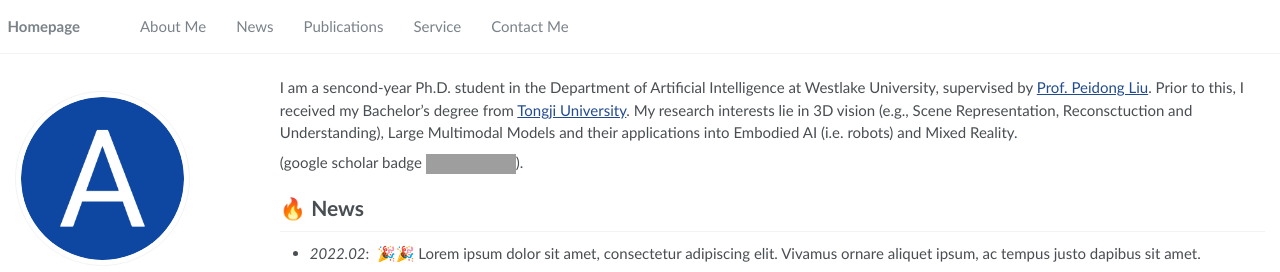
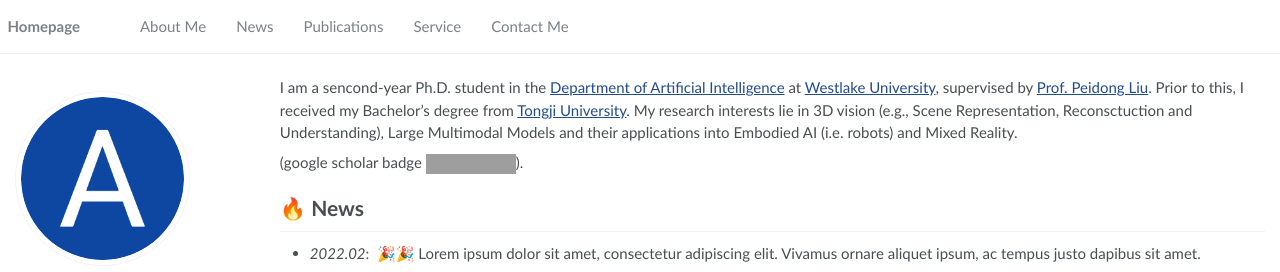
Before and after one commit to LingzheZhao/lingzhezhao.github.io, a Jekyll site: the page built from _pages/about.md, in a window 1280 px wide. Shown: the top 272 px of the page. Built offline with Jekyll 4.4.1, drawn with Linux system fonts in a browser that asks for light colours; some of the changed lines change nothing that is shown; grey boxes are pictures that could not be loaded.

Commit message:
try to fix actions, minor.

```diff
--- a/_pages/about.md
+++ b/_pages/about.md
@@ -17,7 +17,7 @@ redirect_from:
 
 <span class='anchor' id='about-me'></span>
 
-I am a sencond-year Ph.D. student in the Department of Artificial Intelligence at Westlake University, supervised by <a href='https://ethliup.github.io/'>Prof. Peidong Liu</a>. Prior to this, I received my Bachelor's degree from <a href='https://en.tongji.edu.cn/'>Tongji University</a>.
+I am a sencond-year Ph.D. student in the <a href='https://en-soe.westlake.edu.cn/OurSchool/departmentcenter/departmentAI/'>Department of Artificial Intelligence</a> at <a href='https://en.westlake.edu.cn/'>Westlake University</a>, supervised by <a href='https://ethliup.github.io/'>Prof. Peidong Liu</a>. Prior to this, I received my Bachelor's degree from <a href='https://en.tongji.edu.cn/'>Tongji University</a>.
 My research interests lie in 3D vision (e.g., Scene Representation, Reconsctuction and Understanding), Large Multimodal Models and their applications into Embodied AI (i.e. robots) and Mixed Reality.
 
 (google scholar badge <a href='https://scholar.google.com/citations?user=mN764NsAAAAJ'><img src="https://img.shields.io/endpoint?url={{ url | url_encode }}&logo=Google%20Scholar&labelColor=f6f6f6&color=9cf&style=flat&label=citations"></a>).
```
Also changed, not shown: .github/workflows/google_scholar_crawler.yaml.
